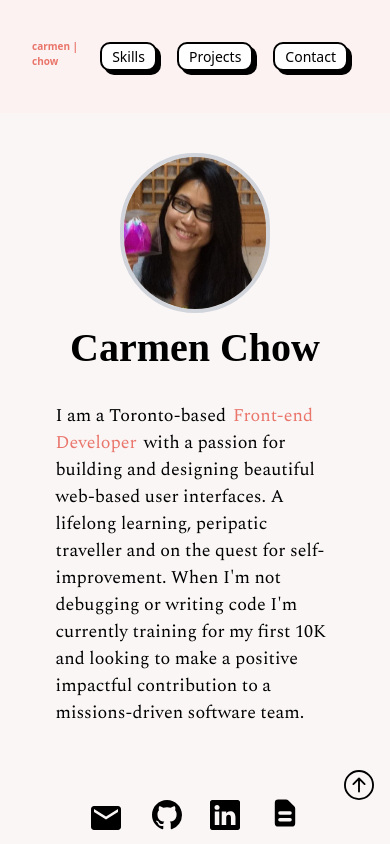
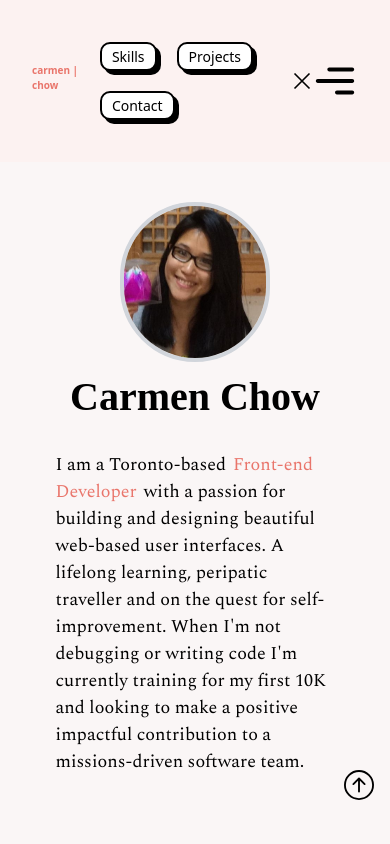
Before and after one commit to cchow33/my-portfolio, a Next.js app: page / in a window 390 px wide. Shown: the top 844 px of the page. Built offline with nearby package versions, Linux system fonts and the light colour scheme.

Commit message:
mobile navbar

```diff
--- a/components/Card.jsx
+++ /dev/null
@@ -1,12 +0,0 @@
-import React from 'react'
-
-const Card = () => {
-  return (
-    <section class="bg-[#f9fafb]">
-
-
-    </section>
-  )
-}
-
-export default Card
--- a/components/Contact.jsx
+++ b/components/Contact.js
@@ -2,10 +2,7 @@ import React from "react";
 
 const Contact = () => {
   return (
-    <section
-      id="Contact"
-      class="bg-[#fcf2f1] xl:max-w-7xl xl:mx-auto max-w-full pl-[10%] pr-[5%] pt-[8%]"
-    >
+    <section id="contact" class="bg-[#fcf2f1] pl-[10%] pr-[5%] pt-[8%]">
       <h1 class="decoration-4 font-black underline decoration-[#ff5555] text-[60px] mb-[20px] xs:text-[20px] sm:text-[22px] sm:mt-[20px] xl:text-[34px] font-poppins">
         Contact
       </h1>
@@ -14,11 +11,11 @@ const Contact = () => {
         class="font-display text-[20px]
       leading-loose  xs:text-[14px] sm:text-[18px] xl:text-[18px]"
       >
-        Have a question or an opportunity? Email me at
+        Have a question or want to hire me? Email me at
         <a href="mailto:reach.cchow@gmail.com" class="underline ml-2 mr-2">
-          reach.cchow@gmail.com
+          reach.cchow@gmail.com{" "}
         </a>
-        and let's chat!
+        and let me help bring your project to life.
       </p>
     </section>
   );
--- a/components/Navbar.jsx
+++ b/components/Navbar.js
@@ -1,15 +1,11 @@
 import { React, useState } from "react";
 import { CgMenuRight } from "react-icons/cg";
-import { RiEyeCloseLine } from "react-icons/ri";
+import { GrClose } from "react-icons/gr";
 
 const Navbar = () => {
   const [navbar, setNavbar] = useState(false);
 
   const links = ["Skills", "Projects", "Contact"];
-
-  const handleNav = () => {
-    setNavbar(!navbar);
-  };
 
   return (
     <header class="h-[100%] p-8 bg-[#fcf2f1]">
@@ -20,8 +16,8 @@ const Navbar = () => {
           </p>
         </span>
 
-        <nav class={`flex items-center w-auto`}>
-          <ul className="flex items-center w-auto list none text-[25px]">
+        <nav class="flex items-center w-auto">
+          <ul className="md:flex items-center w-auto list none text-[25px]">
             {links.map((link) => (
               <a
                 href={`#${link}`}
@@ -39,22 +35,13 @@ const Navbar = () => {
             ))}
           </ul>
 
-          {/* Mobile Button */}
-          {/* <div onClick={handleNav} class="block sm:hidden">
-            {navbar ? <RiEyeCloseLine size={14} /> : <CgMenuRight size={14} />}
-          </div> */}
-
-          {/* Mobile Menu */}
-
-          {/* <div class={navbar ? "xs:hidden" : "xs:hidden"}>
-            <ul>
-              <li onClick={handleNav}>About</li>
-              <li onClick={handleNav}>Skills</li>
-              <li onClick={handleNav}>Projects</li>
-              <li onClick={handleNav}>Contact</li>
-            </ul>
-          </div> */}
+          <button>
+            <GrClose size={20} />
+          </button>
         </nav>
+        <button>
+          <CgMenuRight size={46} />
+        </button>
       </div>
     </header>
   );
--- a/components/Projects.jsx
+++ b/components/Projects.js
@@ -58,7 +58,7 @@ const Projects = () => {
 
   return (
     <section
-      id="Projects"
+      id="projects"
       class="xl:max-w-7xl xl:mx-auto max-w-full pl-[10%] pr-[5%] pt-[8%]"
     >
       <h1 class="decoration-4 font-black underline decoration-[#ff5555] text-[60px] mb-[20px] xs:text-[20px] sm:text-[22px] sm:mt-[20px] xl:text-[34px] font-poppins">
--- a/components/Skills.jsx
+++ b/components/Skills.js
@@ -68,7 +68,7 @@ const Skills = () => {
   ];
 
   return (
-    <section id="Skills" class="py-20">
+    <section id="skills" class="py-20">
       <div class="xl:max-w-7xl xl:mx-auto max-w-full pl-[10%] pr-[5%] pt-[8%]">
         <h1 class="decoration-4 font-black underline decoration-[#ff5555] text-[60px] mb-[20px] xs:text-[20px] sm:text-[22px] sm:mt-[20px] xl:text-[34px] font-poppins">
           Skills
--- a/pages/_document.js
+++ b/pages/_document.js
@@ -5,7 +5,7 @@ export default function Document() {
     <Html className="dark">
       <Head />
       <link rel="shortcut icon" href="/favicon/icon.png" />
-      <body className="dark:bg-gray-900 dark:text-gray-100 font-family: display">
+      <body className="font-family: display">
         <Main />
         <NextScript />
       </body>
--- a/pages/index.js
+++ b/pages/index.js
@@ -1,6 +1,5 @@
 import Navbar from "../components/Navbar";
 import Main from "../components/Main";
-import About from "../components/About";
 import Skills from "../components/Skills";
 import Projects from "../components/Projects";
 import Contact from "../components/Contact";
@@ -13,7 +12,6 @@ export default function Home() {
       <Navbar />
       <Main />
       <ScrollToTop />
-      {/* <About /> */}
       <Skills />
       <Projects />
       <Contact />
--- a/tailwind.config.js
+++ b/tailwind.config.js
@@ -24,7 +24,6 @@ module.exports = {
       },
 
       screens: {
-        // @media (min-width: 640px, 768px, 1024px, 1280px)
         xs: "200px",
         sm: "320px",
         md: "640px",
@@ -34,11 +33,4 @@ module.exports = {
     },
   },
   plugins: [],
-
-  variants: {
-    extend: {
-      backgroundColor: ["dark"],
-      textColor: ["dark"],
-    },
-  },
 };
```
Also changed, not shown: components/About.js (renamed from components/About.jsx), components/Footer.js (renamed from components/Footer.jsx), components/Main.js (renamed from components/Main.jsx), components/ScrollToTop.js (renamed from components/ScrollToTop.jsx), 1 other file (tests, documents, lock files or other folders).
